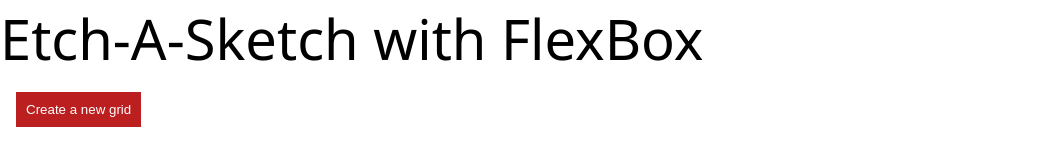
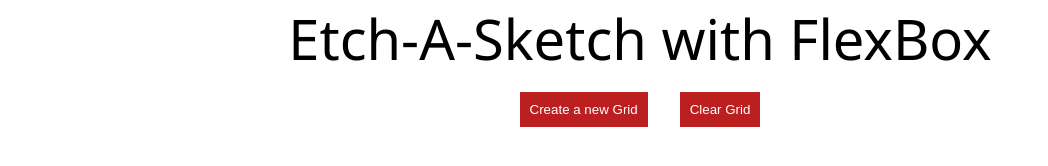
Before and after one commit to ladeoshodi/etch-a-sketch, a plain HTML site: page index.html in a window 1280 px wide. Shown: the whole page, without its empty margins (0-1048 px from the left). Drawn offline with Linux system fonts and the light colour scheme.

Commit message:
Center grid layout

```diff
--- a/index.html
+++ b/index.html
@@ -11,8 +11,9 @@
     <header>
         <div class="title">Etch-A-Sketch with FlexBox</div>
     </header>
-    <div>
-        <button class="button">Create a new grid</button>
+    <div class="button-container">
+        <button class="button create-button">Create a new Grid</button>
+        <button class="button clear-button">Clear Grid</button>
     </div>
     <section class="grid">
     </section>
--- a/script.js
+++ b/script.js
@@ -1,8 +1,10 @@
 const grid = document.querySelector(".grid");
-const GRIDWIDTH = 1024;
+const GRIDWIDTH = 900;
 grid.style.width = `${GRIDWIDTH}px`;
 
-const button = document.querySelector(".button");
+const createButton = document.querySelector(".create-button");
+
+const clearButton = document.querySelector(".clear-button");
 
 function isValidGridSize(size) {
     // check the user input is between 1 and 100 (exclusive)
@@ -37,7 +39,7 @@ function createGrid(size) {
     }
 }
 
-button.addEventListener("click", () => {
+createButton.addEventListener("click", () => {
     // clear existing grid
     clearGrid();
 
@@ -48,3 +50,8 @@ button.addEventListener("click", () => {
         createGrid(userInput);
     }
 });
+
+clearButton.addEventListener("click", () => {
+    // clear existing grid
+    clearGrid();
+});
--- a/styles.css
+++ b/styles.css
@@ -4,12 +4,19 @@
 
 body {
     padding: 0;
-    margin: 0;
+    margin: 0 auto;
+    width: 900px;
 }
 
 .title {
     font-family: 'Segoe UI', Tahoma, Geneva, Verdana, sans-serif;
     font-size: 56px;
+    text-align: center;
+}
+
+.button-container {
+    display: flex;
+    justify-content: center;
 }
 
 .grid {
```
